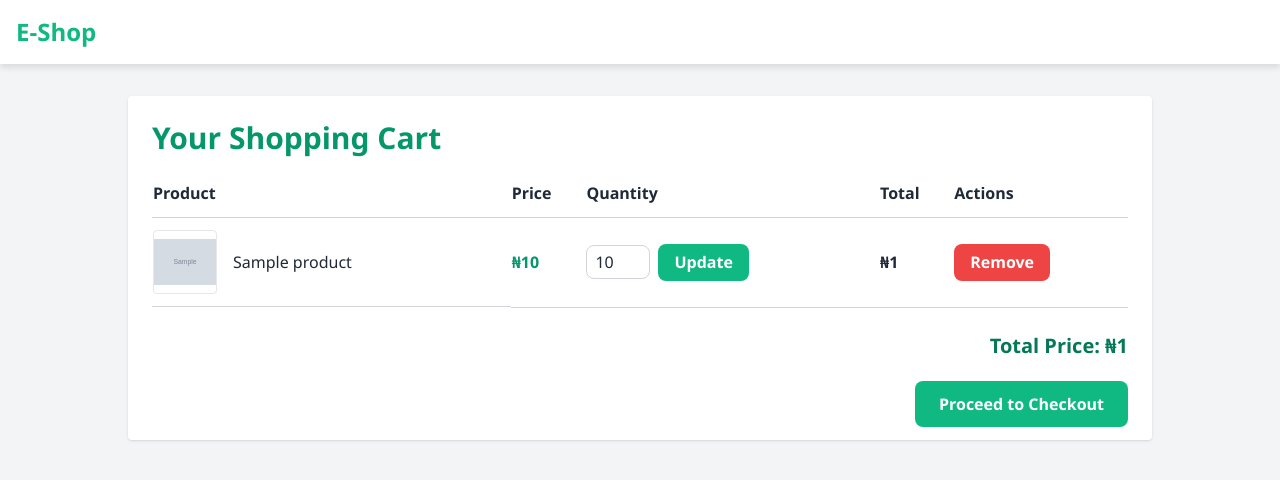
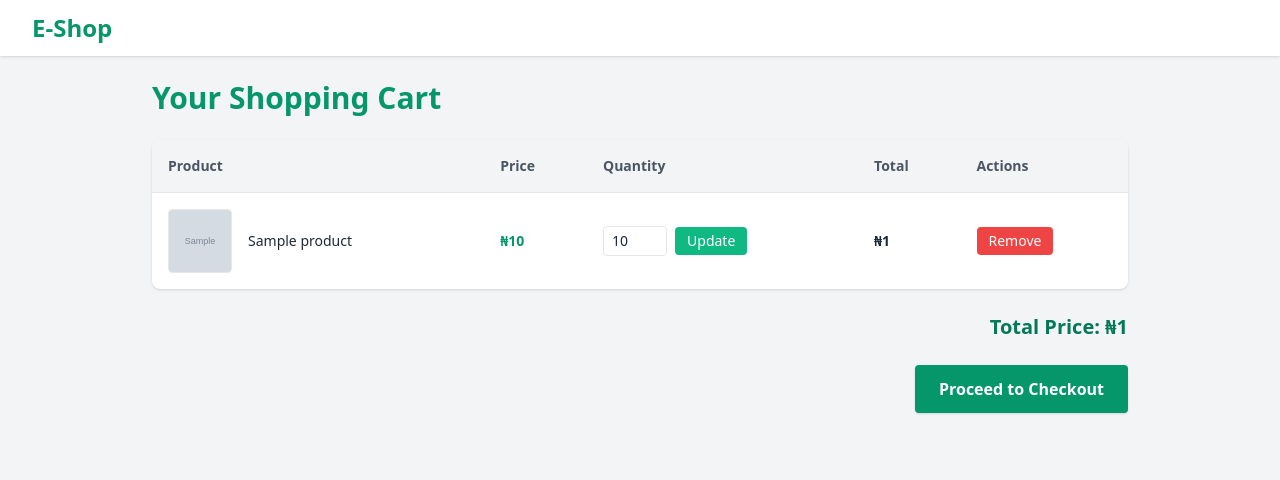
Before and after one commit to onikageyoshi/redone, a Django app: template templates/cart.html in a window 1280 px wide. Shown: the top 480 px of the page. Run offline with Django 5.2, Linux system fonts and the light colour scheme; the template is opened without the code that fills it: most values are stand-ins (such as "Sample title", 1, 10 or a date in 2020); grey boxes marked "Sample" are stand-in pictures; some libraries are stand-ins or nearby versions.

Commit message:
added new

```diff
--- a/templates/cart.html
+++ b/templates/cart.html
@@ -6,151 +6,114 @@
   <title>Your Cart | E-Shop</title>
   <meta name="viewport" content="width=device-width, initial-scale=1" />
   <script src="https://cdn.tailwindcss.com"></script>
-    <style>
-      body {
-        background-color: #F3F4F6; /* homepage background */
-        color: #1F2937; /* dark slate gray text */
-        font-family: 'Segoe UI', Tahoma, Geneva, Verdana, sans-serif;
-      }
-      nav {
-        background-color: white;
-        box-shadow: 0 4px 6px rgb(0 0 0 / 0.1);
-      }
-      h1 {
-        color: #10B981; /* emerald */
-      }
-      a {
-        color: #10B981;
-        transition: color 0.3s ease;
-      }
-      a:hover {
-        color: #059669;
-        text-decoration: underline;
-      }
-      main {
-        background: white;
-        box-shadow: 0 4px 12px rgba(0,0,0,0.05);
-        border-radius: 0.5rem;
-      }
-      table th, table td {
-        border-bottom: 1px solid #D1D5DB; /* gray-300 */
-      }
-      table th {
-        padding-bottom: 0.75rem;
-      }
-      table td {
-        padding-top: 0.75rem;
-        padding-bottom: 0.75rem;
-      }
-      .btn-blue {
-        background-color: #10B981; /* emerald green */
-        color: white;
-        padding: 0.4rem 1rem;
-        border-radius: 0.5rem;
-        font-weight: 600;
-        transition: background-color 0.3s ease;
-      }
-      .btn-blue:hover {
-        background-color: #059669;
-      }
-      .btn-red {
-        background-color: #ef4444; /* red-500 */
-        color: white;
-        padding: 0.4rem 1rem;
-        border-radius: 0.5rem;
-        font-weight: 600;
-        transition: background-color 0.3s ease;
-      }
-      .btn-red:hover {
-        background-color: #b91c1c;
-      }
-      .btn-green {
-        background-color: #10B981;
-        color: white;
-        padding: 0.75rem 1.5rem;
-        border-radius: 0.5rem;
-        font-weight: 600;
-        transition: background-color 0.3s ease;
-      }
-      .btn-green:hover {
-        background-color: #059669;
-      }
-      input[type="number"] {
-        border: 1px solid #D1D5DB;
-        border-radius: 0.5rem;
-        padding: 0.25rem 0.5rem;
-        width: 4rem;
-        font-size: 1rem;
-      }
-    </style>
 </head>
-<body>
+<body class="bg-gray-100 text-gray-800 font-sans">
 
-<nav class="p-4 mb-8 max-w-7xl mx-auto flex justify-between items-center">
-    <h1 class="text-2xl font-bold">E-Shop</h1>
+<!-- Navbar -->
+<nav class="bg-white shadow px-4 py-3 sm:px-8">
+  <h1 class="text-xl sm:text-2xl font-bold text-emerald-600">E-Shop</h1>
 </nav>
 
-<main class="max-w-5xl mx-auto rounded shadow p-6">
+<!-- Cart Container -->
+<main class="max-w-5xl mx-auto p-4 sm:p-6">
 
-    <h2 class="text-3xl font-semibold mb-6 text-emerald-600">Your Shopping Cart</h2>
+  <h2 class="text-2xl sm:text-3xl font-semibold mb-6 text-center sm:text-left text-emerald-600">Your Shopping Cart</h2>
 
   {% if cart_items %}
-        <table class="w-full text-left border-collapse">
-            <thead>
+    <!-- Desktop View -->
+    <div class="hidden sm:block">
+      <table class="w-full text-left border-collapse bg-white rounded-lg overflow-hidden shadow">
+        <thead class="bg-gray-100 text-gray-600 text-sm">
           <tr>
-                    <th>Product</th>
-                    <th>Price</th>
-                    <th>Quantity</th>
-                    <th>Total</th>
-                    <th>Actions</th>
+            <th class="p-4">Product</th>
+            <th class="p-4">Price</th>
+            <th class="p-4">Quantity</th>
+            <th class="p-4">Total</th>
+            <th class="p-4">Actions</th>
           </tr>
         </thead>
-            <tbody>
+        <tbody class="text-sm">
           {% for item in cart_items %}
-                    <tr>
-                        <td class="flex items-center gap-4 py-3">
+            <tr class="border-t">
+              <td class="flex items-center gap-4 p-4">
                 {% if item.product.image %}
-                                <img src="{{ item.product.image.url }}" alt="{{ item.product.name }}" class="w-16 h-16 object-contain rounded border" />
+                  <img src="{{ item.product.image.url }}" alt="{{ item.product.name }}" class="w-16 h-16 object-cover rounded border" />
                 {% endif %}
                 <span class="font-medium">{{ item.product.name }}</span>
               </td>
-                        <td class="py-3 font-semibold text-emerald-600">₦{{ item.product.price }}</td>
-                        <td class="py-3">
+              <td class="p-4 text-emerald-600 font-semibold">₦{{ item.product.price }}</td>
+              <td class="p-4">
                 <form method="post" action="{% url 'cart-detail' %}" class="flex items-center gap-2">
                   {% csrf_token %}
-                                <input type="hidden" name="item_id" value="{{ item.id }}" />
-                                <input type="number" name="quantity" value="{{ item.quantity }}" min="1" />
-                                <button type="submit" class="btn-blue">Update</button>
+                  <input type="hidden" name="item_id" value="{{ item.id }}">
+                  <input type="number" name="quantity" value="{{ item.quantity }}" min="1" class="w-16 border rounded px-2 py-1 text-sm">
+                  <button type="submit" class="bg-emerald-500 hover:bg-emerald-600 text-white px-3 py-1 rounded text-sm">Update</button>
                 </form>
               </td>
-                        <td class="py-3 font-semibold">₦{{ item.total_price }}</td>
-                        <td class="py-3">
+              <td class="p-4 font-semibold">₦{{ item.total_price }}</td>
+              <td class="p-4">
                 <form method="post" action="{% url 'cart-detail' %}">
                   {% csrf_token %}
-                                <input type="hidden" name="remove_item_id" value="{{ item.id }}" />
-                                <button type="submit" class="btn-red">Remove</button>
+                  <input type="hidden" name="remove_item_id" value="{{ item.id }}">
+                  <button type="submit" class="bg-red-500 hover:bg-red-600 text-white px-3 py-1 rounded text-sm">Remove</button>
                 </form>
               </td>
             </tr>
           {% endfor %}
         </tbody>
       </table>
+    </div>
 
-        <div class="text-right mt-6 text-xl font-bold text-emerald-700">
+    <!-- Mobile View -->
+    <div class="sm:hidden space-y-4">
+      {% for item in cart_items %}
+        <div class="bg-white rounded-lg shadow p-4 space-y-3">
+          <div class="flex gap-3 items-center">
+            {% if item.product.image %}
+              <img src="{{ item.product.image.url }}" class="w-16 h-16 object-cover rounded border">
+            {% endif %}
+            <div class="flex-1">
+              <h3 class="font-semibold">{{ item.product.name }}</h3>
+              <p class="text-sm text-gray-600">₦{{ item.product.price }}</p>
+            </div>
+          </div>
+
+          <div class="text-sm text-gray-700">
+            Total: <span class="font-bold">₦{{ item.total_price }}</span>
+          </div>
+
+          <form method="post" action="{% url 'cart-detail' %}" class="flex gap-2 items-center">
+            {% csrf_token %}
+            <input type="hidden" name="item_id" value="{{ item.id }}">
+            <input type="number" name="quantity" value="{{ item.quantity }}" min="1" class="flex-1 border rounded px-2 py-1">
+            <button type="submit" class="flex-1 bg-emerald-500 hover:bg-emerald-600 text-white rounded py-2 text-sm font-medium">Update</button>
+          </form>
+
+          <form method="post" action="{% url 'cart-detail' %}">
+            {% csrf_token %}
+            <input type="hidden" name="remove_item_id" value="{{ item.id }}">
+            <button type="submit" class="w-full bg-red-500 hover:bg-red-600 text-white rounded py-2 text-sm font-medium mt-2">Remove</button>
+          </form>
+        </div>
+      {% endfor %}
+    </div>
+
+    <!-- Total + Checkout -->
+    <div class="text-right mt-6 text-lg sm:text-xl font-bold text-emerald-700">
       Total Price: ₦{{ total_price }}
     </div>
 
-        <div class="mt-8 text-right">
-            <a href="{% url 'checkout' %}" class="btn-green">Proceed to Checkout</a>
+    <div class="mt-6 text-right">
+      <a href="{% url 'checkout' %}" class="inline-block bg-emerald-600 hover:bg-emerald-700 text-white font-semibold px-6 py-3 rounded shadow text-center">Proceed to Checkout</a>
     </div>
 
   {% else %}
-        <p class="text-center text-gray-500 text-lg py-20">Your cart is empty.</p>
-        <div class="text-center">
-            <a href="{% url 'homepage' %}" class="text-emerald-600 hover:underline">Browse Products</a>
+    <!-- Empty Cart -->
+    <div class="bg-white rounded-lg shadow p-8 text-center text-gray-500 text-lg">
+      <p>Your cart is empty.</p>
+      <a href="{% url 'homepage' %}" class="mt-4 inline-block text-emerald-600 font-medium hover:underline">Browse Products</a>
     </div>
   {% endif %}
-
 </main>
 
 </body>
```
Lines whose indentation alone changed are shown as unchanged.
